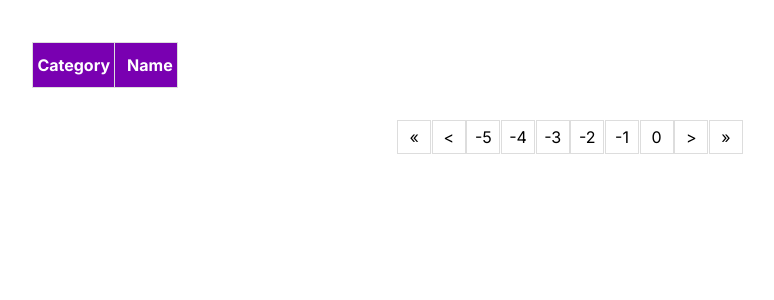
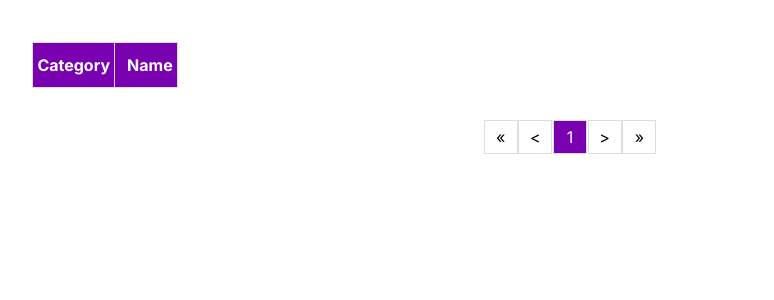
Before and after one commit to RadCraftplay/dinny, a PHP site: page / in a window 1280 px wide. Shown: the part 72-372 px from the top of the page, without its empty margins (70-844 px from the left). Run offline with PHP 8.4, Linux system fonts and the light colour scheme; data that the repository does not hold is empty; some libraries are stand-ins or nearby versions.

Commit message:
Fixed invalid page numbers in pagination

```diff
--- a/public/views/index.php
+++ b/public/views/index.php
@@ -91,7 +91,7 @@ function getServiceTypeIcon(int $serverType) {
                             '<li><a href="?p=%d"><</a></li>',
                             max(1, $page - 1));
 
-                    $min_page = min($page_count - pagination_width, max($page - (pagination_width / 2), 1));
+                    $min_page = min(max(1, $page_count - pagination_width), max($page - (pagination_width / 2), 1));
                     $max_page = min($min_page + pagination_width - 1, $page_count);
                     for ($i = $min_page; $i <= $max_page; $i++) {
                         if ($i == $page) {
```
